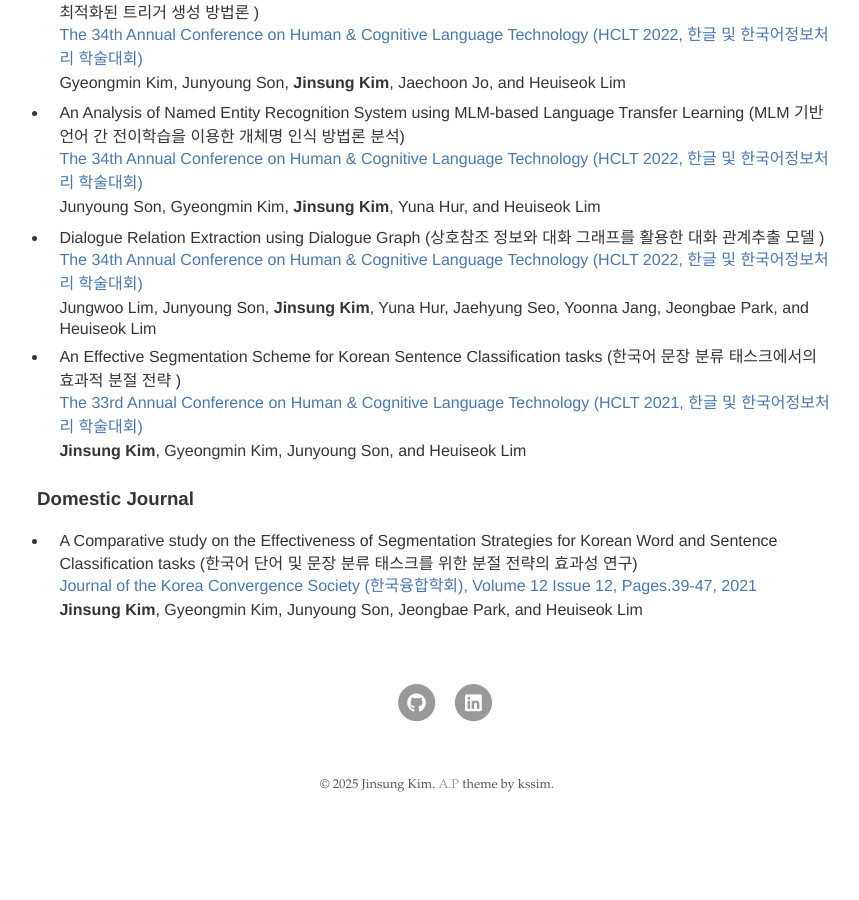
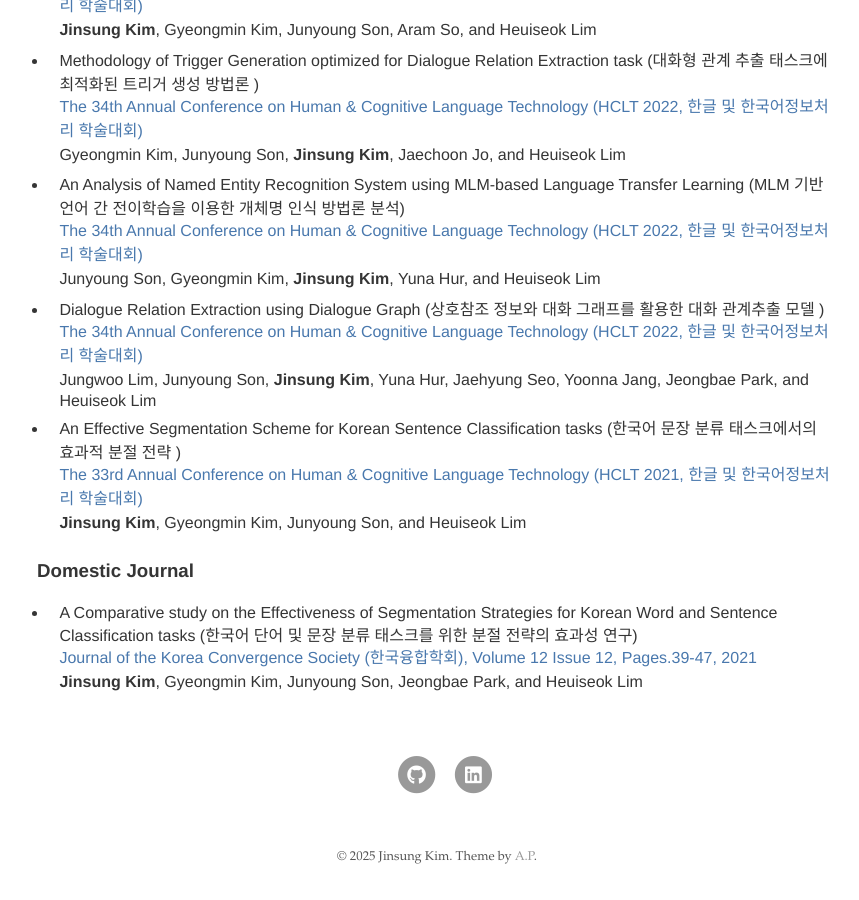
Before and after one commit to jin62304/jin62304.github.io, a Jekyll site: the page built from index.md, in a window 1280 px wide and 900 px high, scrolled down 3627 px. Shown: the whole window, without its empty margins (203-1062 px from the left). Built offline with Jekyll 4.4.1, drawn with Linux system fonts in a browser that asks for light colours; our own code applies the rules of GitHub Pages for plain Markdown files; before the commit the page ends 4455 px from its top, so only the background shows below that.

Commit message:
updated 250414_02

```diff
--- a/_layouts/about.html
+++ b/_layouts/about.html
@@ -8,6 +8,13 @@
     <div class="info">
       <div class="title">{{ site.author.name }}</div>
       <div class="description">{{ site.author.desc }}</div>
+      <div class="social-layer">
+        <div class="social-icons">
+          <ul>
+            {% include icons.html %}
+          </ul>
+        </div>
+      </div>
     </div>
   </div>
 
--- a/_layouts/base.html
+++ b/_layouts/base.html
@@ -22,7 +22,7 @@
 
     <footer>
       <span>
-        &copy; <time datetime="{{ site.time }}">{{ site.time | date: '%Y' }}</time> {{ site.author.name }}. <a href="https://github.com/kssim/about-portfolio/">A.P</a> theme by kssim.
+        &copy; <time datetime="{{ site.time }}">{{ site.time | date: '%Y' }}</time> {{ site.author.name }}. Theme by <a href="https://github.com/kssim/about-portfolio/">A.P</a>.
       </span>
     </footer>
   </body>
```
